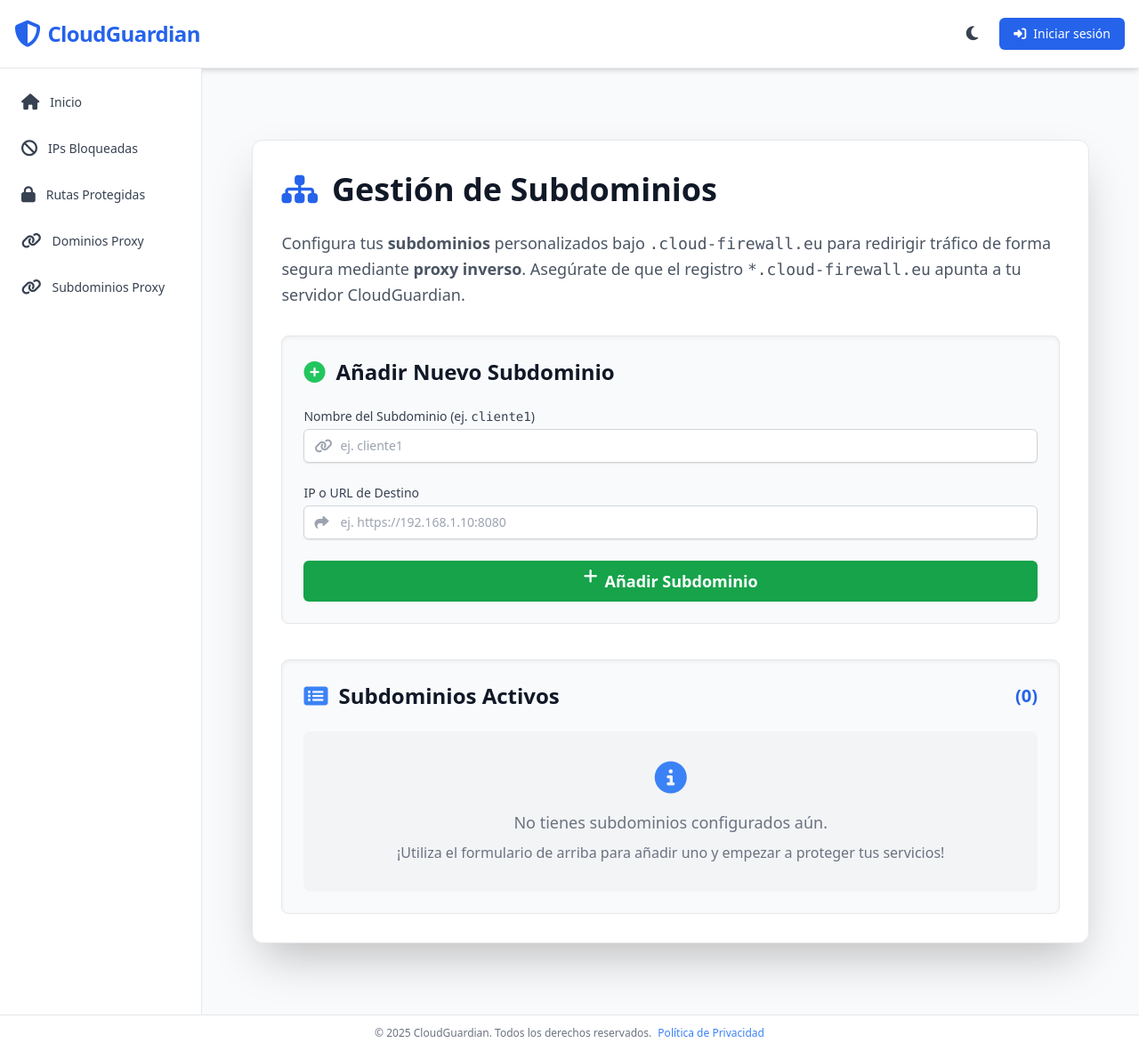
After one commit to iancamps90/CloudGuardian, a Django app: template backend/templates/subdominios.html in a window 1280 px wide. The commit adds this page. Shown: the whole page at 89% size. Run offline with Django 5.2, Linux system fonts and the light colour scheme; the template is opened without the code that fills it, so the values that code supplies are empty; some libraries are stand-ins or nearby versions.

Commit message:
Añado funcionalidad y templates para subdominios

```diff
--- a/backend/cloudguardian/urls.py
+++ b/backend/cloudguardian/urls.py
@@ -1,7 +1,7 @@
 from django.urls import path
 from .views import (
     home_view, login_view, register_view, logout_view, configuracion, ips_bloqueadas, rutas_protegidas,
-    eliminar_usuario, dominios_proxy_view
+    eliminar_usuario, dominios_proxy_view, subdominios_view
 )
 # importamos las funciones y clases creadas en views
 
@@ -20,6 +20,8 @@ urlpatterns = [
     path('rutas-protegidas/', rutas_protegidas, name='rutas_protegidas'),
 
     path('dominios_proxy/', dominios_proxy_view, name='dominios_proxy_view'),
+    path("subdominios/", subdominios_view, name="subdominios_view"),
+
 
     # URL para eliminar usuario (superuser, template)
     path('eliminar-usuario/', eliminar_usuario, name='eliminar_usuario'),
--- a/backend/templates/base.html
+++ b/backend/templates/base.html
@@ -158,6 +158,12 @@
                     <i class="fa-solid fa-link mr-3 text-lg"></i> Dominios Proxy
                 </a>
 
+                <a href="{% url 'subdominios_view' %}"
+                    class="flex items-center p-2 rounded-lg text-gray-700 dark:text-gray-300 hover:bg-gray-200 dark:hover:bg-gray-700 transition-colors
+                        {% if request.path == '/subdominios/' %}bg-blue-100 dark:bg-blue-900 text-blue-800 dark:text-blue-200 font-bold{% endif %}">
+                    <i class="fa-solid fa-link mr-3 text-lg"></i> Subdominios Proxy
+                </a>
+
                 {% if user.is_superuser %}
                 <hr class="border-t border-gray-200 dark:border-gray-700 my-4">
                 <a href="{% url 'register' %}"
--- /dev/null
+++ b/backend/templates/subdominios.html
@@ -0,0 +1,129 @@
+{% extends "base.html" %}
+{% load static %}
+
+{% block title %}Subdominios - CloudGuardian{% endblock %}
+
+{% block content %}
+
+<div class="max-w-6xl mx-auto px-4 sm:px-6 lg:px-8 py-12 animate-fade">
+    <div class="bg-white dark:bg-gray-800 p-8 rounded-xl shadow-2xl border border-gray-200 dark:border-gray-700">
+
+        <h1 class="text-4xl font-extrabold mb-6 text-gray-900 dark:text-white leading-tight flex items-center">
+            <i class="fas fa-sitemap text-blue-600 dark:text-blue-400 mr-4 text-4xl"></i>
+            Gestión de Subdominios
+        </h1>
+
+        <p class="text-lg text-gray-600 dark:text-gray-400 mb-8">
+            Configura tus <strong>subdominios</strong> personalizados bajo <code>.cloud-firewall.eu</code> para redirigir tráfico de forma segura mediante <strong>proxy inverso</strong>.
+            Asegúrate de que el registro <code>*.cloud-firewall.eu</code> apunta a tu servidor CloudGuardian.
+        </p>
+
+        {# Formulario para Añadir Nuevo Subdominio #}
+        <div class="bg-gray-50 dark:bg-gray-700 p-6 rounded-lg shadow-inner mb-10 border border-gray-200 dark:border-gray-600">
+            <h2 class="text-2xl font-semibold mb-6 text-gray-900 dark:text-white flex items-center">
+                <i class="fas fa-plus-circle text-green-500 mr-3"></i> Añadir Nuevo Subdominio
+            </h2>
+            <form method="post" action="{% url 'subdominios_view' %}" class="space-y-6">
+                {% csrf_token %}
+                <input type="hidden" name="action" value="add">
+
+                <div>
+                    <label for="subdomain_input" class="block text-sm font-medium text-gray-700 dark:text-gray-300 mb-1">
+                        Nombre del Subdominio (ej. <code>cliente1</code>)
+                    </label>
+                    <div class="relative rounded-md shadow-sm">
+                        <div class="absolute inset-y-0 left-0 pl-3 flex items-center pointer-events-none">
+                            <i class="fas fa-link text-gray-400"></i>
+                        </div>
+                        <input type="text" id="subdomain_input" name="subdomain" placeholder="ej. cliente1" required
+                               class="block w-full pl-10 pr-3 py-2 border border-gray-300 dark:border-gray-600 rounded-md shadow-sm placeholder-gray-400 dark:placeholder-gray-500 bg-white dark:bg-gray-800 text-gray-900 dark:text-white focus:outline-none focus:ring-2 focus:ring-blue-500 focus:border-blue-500 sm:text-sm transition duration-150 ease-in-out"
+                               pattern="^[a-z0-9\-]{3,30}$"
+                               title="El subdominio solo puede contener letras minúsculas, números o guiones (entre 3 y 30 caracteres).">
+                    </div>
+                </div>
+
+                <div>
+                    <label for="target_url_input" class="block text-sm font-medium text-gray-700 dark:text-gray-300 mb-1">
+                        IP o URL de Destino
+                    </label>
+                    <div class="relative rounded-md shadow-sm">
+                        <div class="absolute inset-y-0 left-0 pl-3 flex items-center pointer-events-none">
+                            <i class="fas fa-share text-gray-400"></i>
+                        </div>
+                        <input type="text" id="target_url_input" name="target_url" placeholder="ej. https://192.168.1.10:8080" required
+                               class="block w-full pl-10 pr-3 py-2 border border-gray-300 dark:border-gray-600 rounded-md shadow-sm placeholder-gray-400 dark:placeholder-gray-500 bg-white dark:bg-gray-800 text-gray-900 dark:text-white focus:outline-none focus:ring-2 focus:ring-blue-500 focus:border-blue-500 sm:text-sm transition duration-150 ease-in-out"
+                               title="Introduce una IP o URL de destino válida. Ej: https://ejemplo.com:443 o http://10.0.0.1:8000">
+                    </div>
+                </div>
+
+                <button type="submit"
+                        class="w-full flex justify-center py-2 px-4 border border-transparent rounded-md shadow-sm text-lg font-semibold text-white bg-green-600 hover:bg-green-700 focus:outline-none focus:ring-2 focus:ring-offset-2 focus:ring-green-500 transition duration-200 ease-in-out transform hover:-translate-y-0.5">
+                    <i class="fas fa-plus mr-2"></i> Añadir Subdominio
+                </button>
+            </form>
+        </div>
+
+        {# Lista de Subdominios Activos #}
+        <div class="bg-gray-50 dark:bg-gray-700 p-6 rounded-lg shadow-inner border border-gray-200 dark:border-gray-600">
+            <h2 class="text-2xl font-semibold mb-6 text-gray-900 dark:text-white flex items-center justify-between">
+                <div class="flex items-center">
+                    <i class="fas fa-list-alt text-blue-500 mr-3"></i> Subdominios Activos
+                </div>
+                <span class="text-xl font-bold text-blue-600 dark:text-blue-400">({{ subdominios|length }})</span>
+            </h2>
+
+            {% if subdominios %}
+            <div class="overflow-x-auto rounded-lg border border-gray-200 dark:border-gray-600 shadow-md">
+                <table class="min-w-full divide-y divide-gray-200 dark:divide-gray-700">
+                    <thead class="bg-gray-100 dark:bg-gray-700">
+                        <tr>
+                            <th scope="col" class="px-6 py-3 text-left text-xs font-medium text-gray-500 dark:text-gray-300 uppercase tracking-wider">
+                                <i class="fas fa-link mr-2"></i> Subdominio
+                            </th>
+                            <th scope="col" class="px-6 py-3 text-left text-xs font-medium text-gray-500 dark:text-gray-300 uppercase tracking-wider">
+                                <i class="fas fa-arrow-right mr-2"></i> Destino
+                            </th>
+                            <th scope="col" class="px-6 py-3 text-right text-xs font-medium text-gray-500 dark:text-gray-300 uppercase tracking-wider">
+                                <span class="sr-only">Acción</span>
+                            </th>
+                        </tr>
+                    </thead>
+                    <tbody class="bg-white dark:bg-gray-800 divide-y divide-gray-200 dark:divide-gray-700">
+                        {% for item in subdominios %}
+                        <tr class="hover:bg-gray-50 dark:hover:bg-gray-700 transition-colors duration-150 ease-in-out">
+                            <td class="px-6 py-4 whitespace-nowrap text-base font-semibold text-gray-900 dark:text-white">
+                                {{ item.dominio_completo }}
+                            </td>
+                            <td class="px-6 py-4 whitespace-nowrap text-sm text-gray-600 dark:text-gray-300">
+                                <span class="inline-flex items-center px-2.5 py-0.5 rounded-full text-xs font-medium bg-blue-100 text-blue-800 dark:bg-blue-900 dark:text-blue-200 my-0.5">
+                                    <i class="fas fa-external-link-alt mr-1"></i> {{ item.destino }}
+                                </span>
+                            </td>
+                            <td class="px-6 py-4 whitespace-nowrap text-right text-sm font-medium">
+                                <form method="post" action="{% url 'subdominios_view' %}" onsubmit="return confirm('¿Eliminar {{ item.dominio_completo }}? Esta acción no se puede deshacer.');">
+                                    {% csrf_token %}
+                                    <input type="hidden" name="action" value="delete">
+                                    <input type="hidden" name="subdomain" value="{{ item.subdominio }}">
+                                    <button type="submit"
+                                            class="inline-flex items-center px-3 py-1.5 border border-transparent rounded-md shadow-sm text-sm font-medium text-white bg-red-600 hover:bg-red-700 focus:outline-none focus:ring-2 focus:ring-offset-2 focus:ring-red-500 transition duration-200 ease-in-out transform hover:scale-105">
+                                        <i class="fas fa-trash-alt mr-1"></i> Eliminar
+                                    </button>
+                                </form>
+                            </td>
+                        </tr>
+                        {% endfor %}
+                    </tbody>
+                </table>
+            </div>
+            {% else %}
+            <div class="text-center py-8 text-gray-500 dark:text-gray-400 bg-gray-100 dark:bg-gray-800 rounded-lg p-6">
+                <i class="fas fa-info-circle text-4xl mb-4 text-blue-500"></i>
+                <p class="text-lg mb-2">No tienes subdominios configurados aún.</p>
+                <p class="text-md">¡Utiliza el formulario de arriba para añadir uno y empezar a proteger tus servicios!</p>
+            </div>
+            {% endif %}
+        </div>
+    </div>
+</div>
+
+{% endblock %}
```
Also changed, not shown: backend/templates/home.html (+20 -0 lines).
